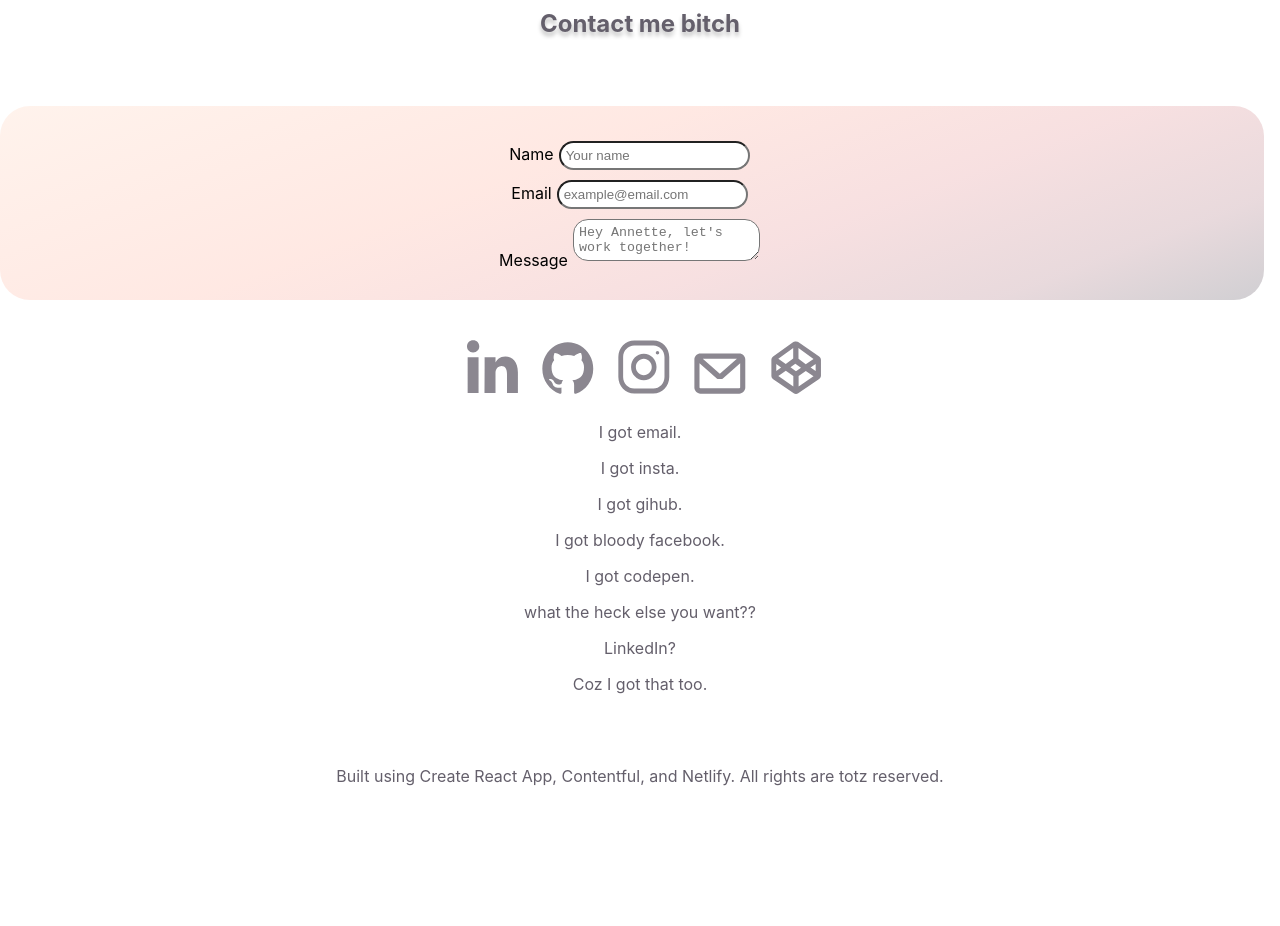
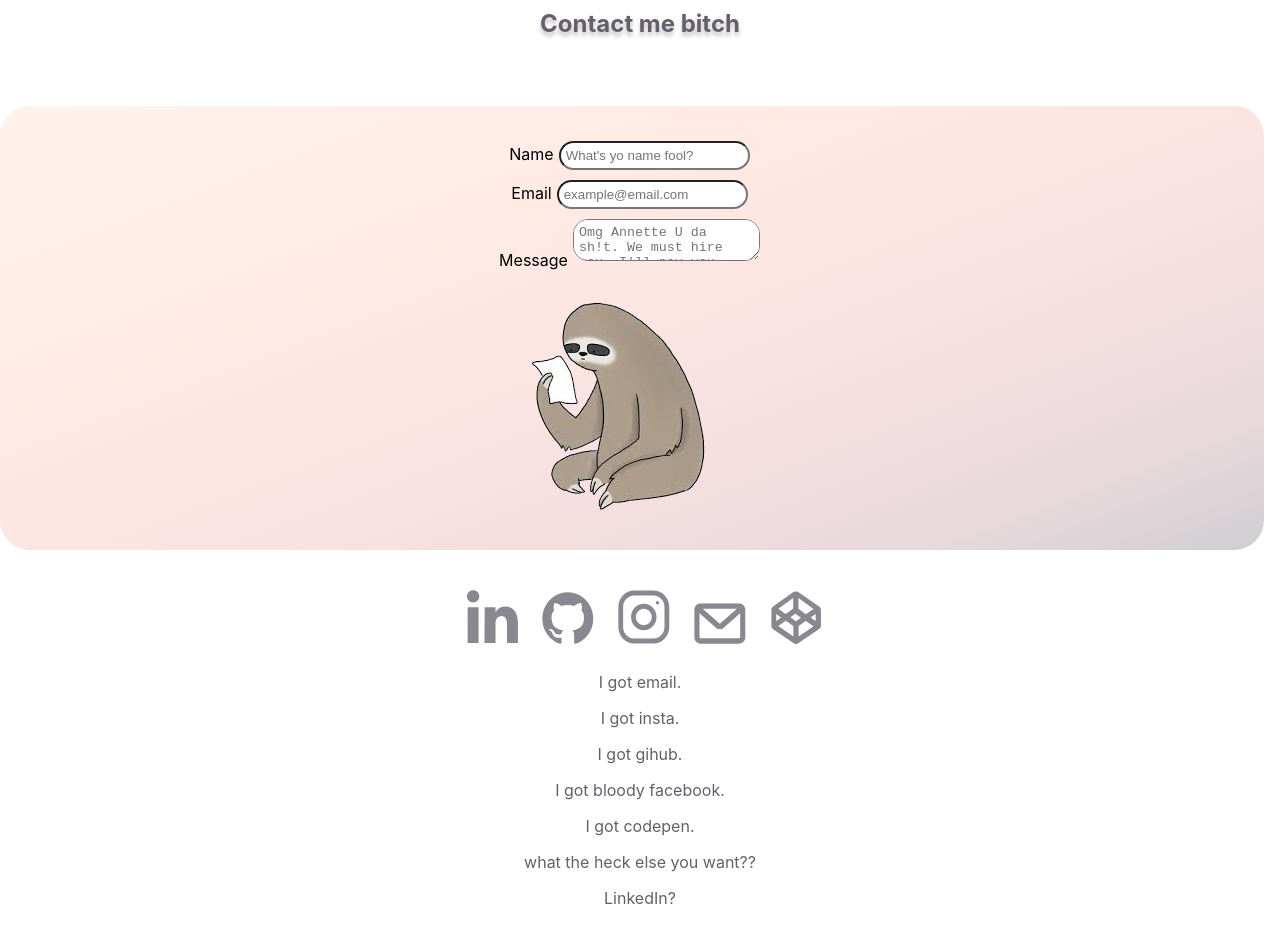
Before and after one commit to annette-graham/annette-graham.github.io, a React (Create React App) app: page / in a window 1280 px wide. Shown: the part 2800-3726 px from the top of the page. Before the commit the page ends 3612 px from the top, so only its background shows below. Built offline with nearby package versions, Linux system fonts and the light colour scheme.

Commit message:
changed displayed text

```diff
--- a/src/components/molecules/Form/index.jsx
+++ b/src/components/molecules/Form/index.jsx
@@ -1,4 +1,5 @@
 import React from 'react'
+import sloth from '../../../images/reading-sloth2.png'
 
 import Input from '../../atoms/Input'
 
@@ -6,11 +7,12 @@ const Form = () => {
 
     return (
         <div className='contact-form'>
+          <div className='input-group'>
             <Input
               tag="input"
               label="Name"
               name="Name"
-            placeholder="Your name"
+              placeholder="What's yo name fool?"
             />
             <Input
               tag="input"
@@ -22,8 +24,10 @@ const Form = () => {
               tag="textarea"
               label="Message"
               name="Message"
-            placeholder="Hey Annette, let's work together!"
+              placeholder="Omg Annette U da sh!t. We must hire you. I'll pay you £100k"
             />
+          </div>
+          <img alt="Sloth reading a piece of paper" src={sloth} className='form-image' />
         </div>
     )
 }
```
Lines whose indentation alone changed are shown as unchanged.
